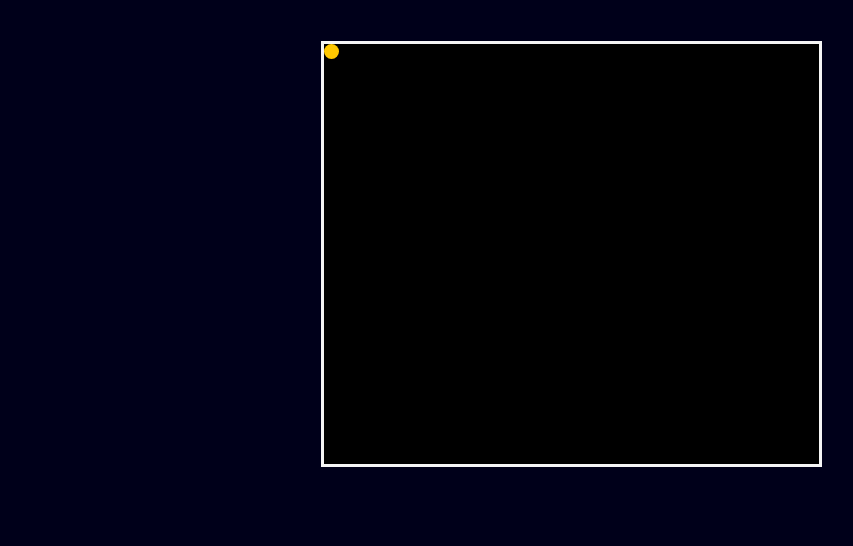
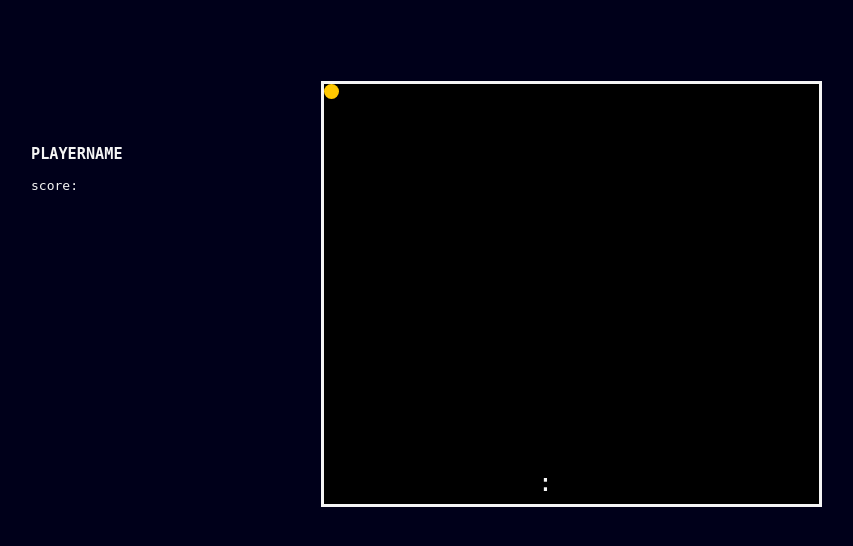
Before and after one commit to filippodelministro/Pacman-TheOriginal, a PHP site: page /html/pacman-game.html in a window 1280 px wide. Shown: the top 546 px of the page, without its empty margins (69-922 px from the left). Run offline with PHP 8.4, Linux system fonts and the light colour scheme.

Commit message:
little CSS update [w]

```diff
--- a/css/pacman.css
+++ b/css/pacman.css
@@ -13,11 +13,31 @@
     margin-left: auto;
     margin-right: auto;
 
+    top: 40px;
     height: 420px;
     width: 495px;
     border: 3px solid whitesmoke;
     background-color: rgb(0, 0, 0);
 }
+
+#gameinfo{
+    position: absolute;
+    text-align: left;
+    left: 100px;
+    top: 130px;
+}
+
+#timer{
+    position: relative;
+    left: -2vw;
+    font-size: 2vw;
+    width: 3vw;
+}
+
+.timer{
+    display: inline;
+}
+
 
 /* #dots{
     position: absolute;
@@ -97,7 +117,7 @@
     left: 0;
     right: 0;
     bottom: 0;
-    background-color: rgba(70, 70, 70, 0.7);
+    background-color: rgba(41, 41, 41, 0.7);
 }
 
 .pause-menu{
--- a/html/pacman-game.html
+++ b/html/pacman-game.html
@@ -24,6 +24,16 @@
                 <div id="pacman"></div>
             </div>
 
+            <div id="gameinfo">
+                <h3>PLAYERNAME</h3>
+                <p>score:</p>
+            </div>
+
+            <div id="timer" class="timer">
+                <p id="minute" class=" barraInformazioni timer"></p>:<p id="second" class="timer"></p>
+            </div>
+
+
 
             <div id="pause-menu-container">
                 <nav class="pause-menu">
@@ -32,8 +42,8 @@
                     <a href="./settings.html">settings</a> <br>
                     <a href="./pacman.html">exit</a> <br>
                 </nav>
-                <h3>Prova</h3>
-                <p>Prova menu container</p>
+                <h3 class="blink">PAUSE</h3>
+                <p class="blink">[press ESC to resume]</p>
             </div>
             <div class="pause-menu-overlay"></div>
 
```
